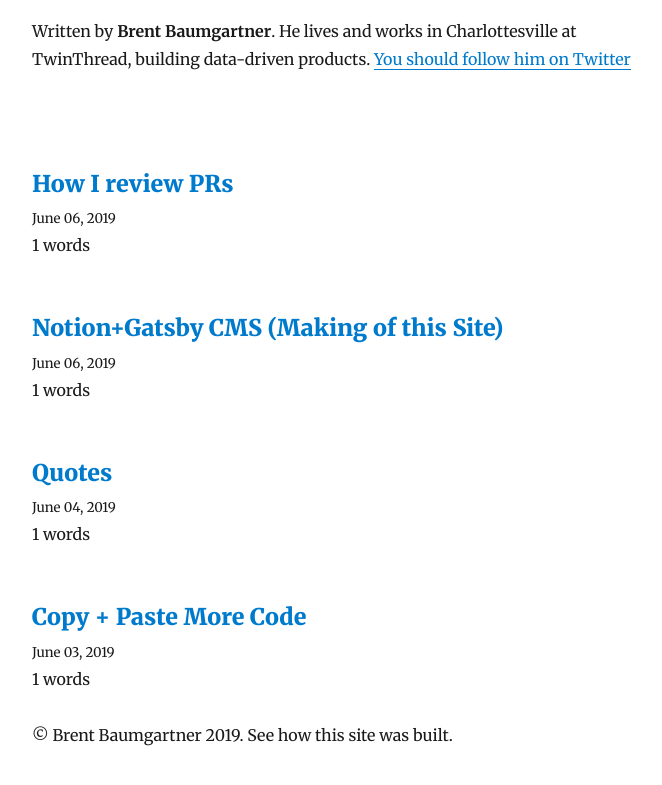
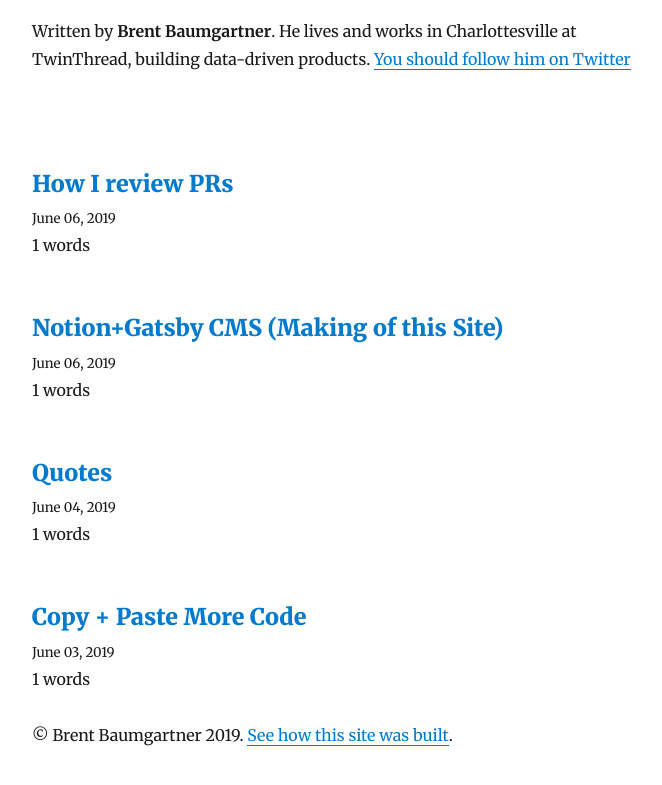
Before and after one commit to brentbaum/brentbaum-notion-publishing, a Gatsby site in the folder blog/: page / in a window 1280 px wide. Shown: the part 207-992 px from the top of the page, without its empty margins (293-955 px from the left). Built offline with nearby package versions, Linux system fonts and the light colour scheme; Gatsby itself is replaced by a stand-in of ours; some packages are replaced by stand-ins of ours.

Commit message:
Footer link

```diff
--- a/blog/src/components/layout.js
+++ b/blog/src/components/layout.js
@@ -63,7 +63,8 @@ class Layout extends React.Component {
         <header>{header}</header>
         <main>{children}</main>
         <footer>
-          © Brent Baumgartner {new Date().getFullYear()}. See how this site was built.
+          © Brent Baumgartner {new Date().getFullYear()}.{" "}
+          <a href="/publishing/">See how this site was built</a>.
         </footer>
       </div>
     )
```
